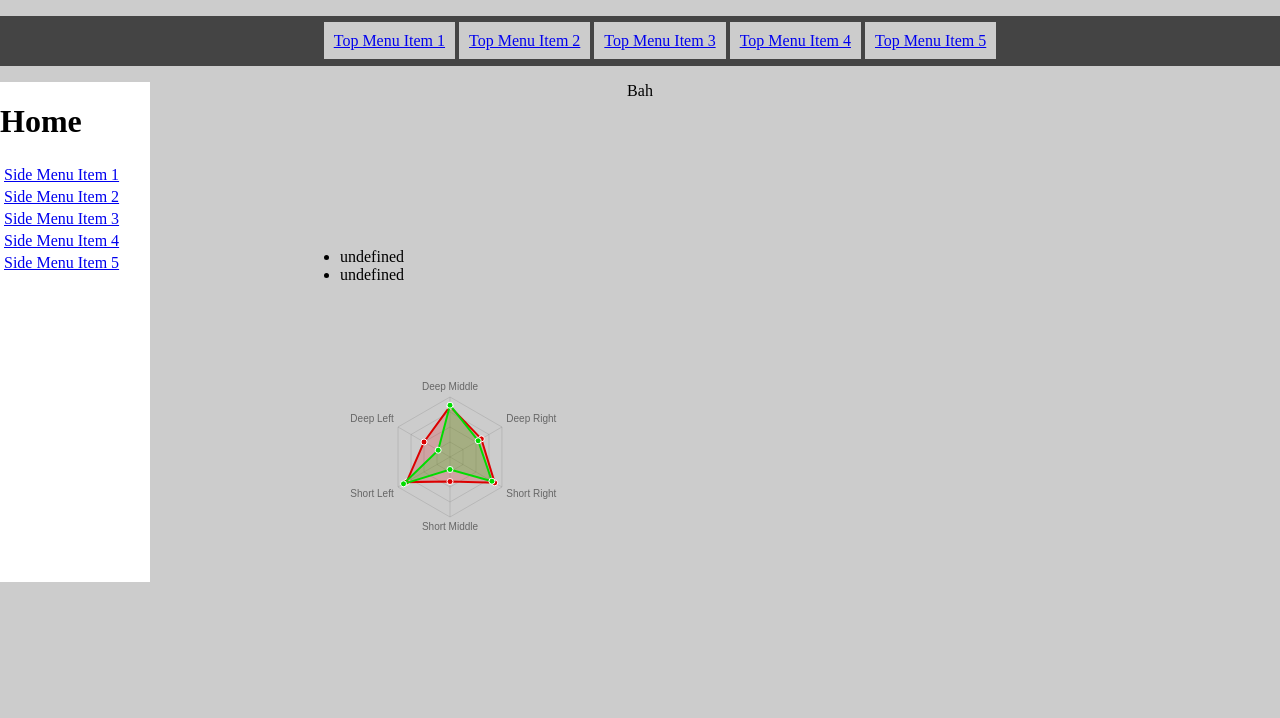
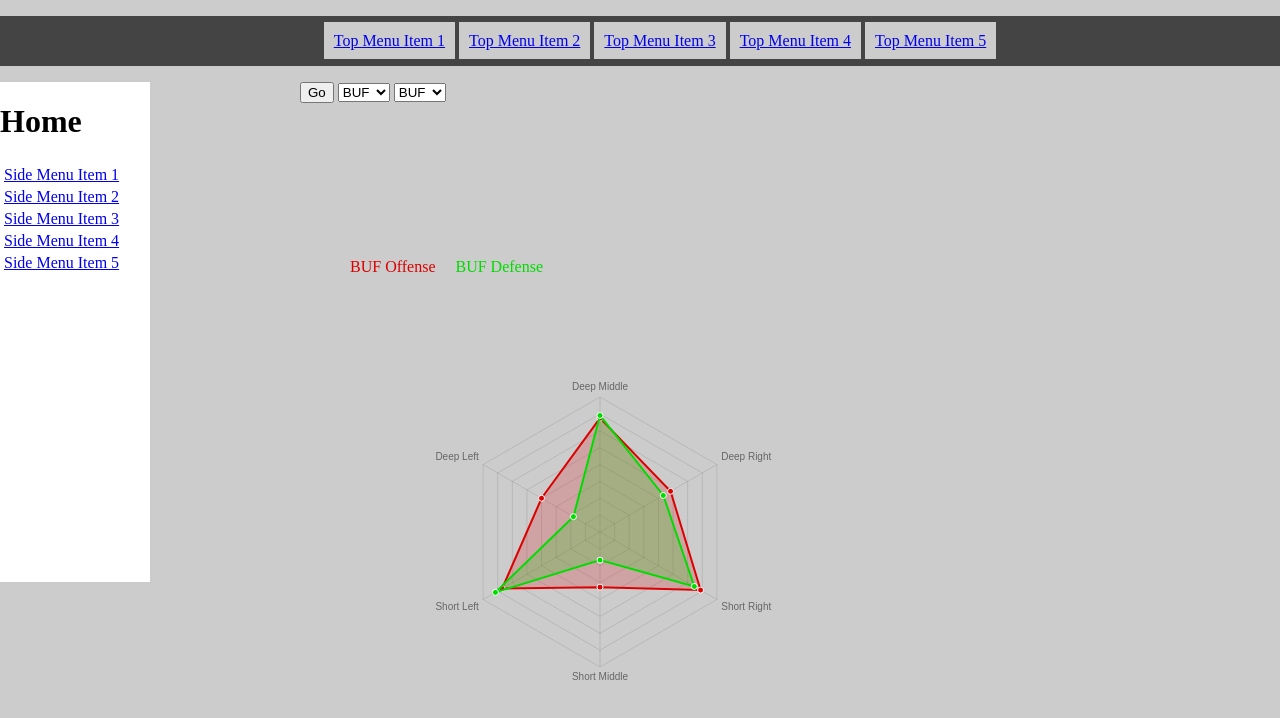
Before and after one commit to alk3ckwd/alk3ckwd.github.io, a plain HTML site: page index.html in a window 1280 px wide. Drawn offline with Linux system fonts and the light colour scheme.

Commit message:
fixed versus indentifiers

```diff
--- a/index.html
+++ b/index.html
@@ -35,11 +35,10 @@
             <div id="versus"></div>
             <canvas id="chart"></canvas>
         </div>
-        <p id="test">Bah</p>
         <div class="Teams">
             <button type="button" onclick="updateChartData()">Go</button>
-            <select name = "team1" id="dropdown1" onchange="updateChartData()"></select>
-            <select name = "team2" id="dropdown2" onchange="updateChartData()"></select>
+            <select name = "OTeam" id="OTeam_Select" onchange="updateChartData()"></select>
+            <select name = "DTEAM" id="DTeam_Select" onchange="updateChartData()"></select>
         </div>
 
 
--- a/script.js
+++ b/script.js
@@ -5,8 +5,8 @@ function updateChartData(){
 	var OPassPCT = JSON.parse(OText)
 	var TeamList = Object.keys(DPassPCT);
 	//var temp = result[0];
-	var select1 = document.getElementById("dropdown1");
-	var select2 = document.getElementById("dropdown2");
+	var select1 = document.getElementById("OTeam_Select");
+	var select2 = document.getElementById("DTeam_Select");
 	var team1 = select1.options[select1.selectedIndex].text;
 	var team2 = select2.options[select2.selectedIndex].text;
 
@@ -21,24 +21,17 @@ function updateChartData(){
 	};
 
 	makeRadar(team1, data1, team2, data2);
-
 }
 
-function updateVersus(data){
+function updateVersus(tempdata){
     var legend = "<ul id=\"legend\">";
-    for (var i = 0; i < data["datasets"].length; i++) {
-        legend += "<li><div id=\"team" + i+1 + "\"></div>" +
-        data["datasets"][i]["lable"] + "</li>"
+    for (var i = 0; i < tempdata["datasets"].length; i++) {
+        legend += "<li id=\"team" + (i + 1) + "\">" +
+        tempdata["datasets"][i]["label"] + "</li>"
     };
     legend += "</ul>"
     document.getElementById("versus").innerHTML = legend;
 };
-
-    // var versus = document.createElement("P");
-    // var versus_text = document.createTextNode(team1 + " VS. " + team2)
-    // versus.appendChild(versus_text)
-    // document.getElementById("versus").appendChild(versus)
-    //document.getElementById("main").innerHTML = team1 + " VS. " + team2;
 
 function makeRadar(team1, data1, team2, data2){
     var data = {
@@ -80,11 +73,11 @@ $(document).ready(function(){
 	var result = Object.keys(DPassPCT);
 	for (var i = 0; i < result.length; i++) {
 		var option = $('<option></option>').text(result[i]);
-		$('#dropdown1').append(option);
+		$('#OTeam_Select').append(option);
 	};
 	for (var i = 0; i < result.length; i++) {
 		var option = $('<option></option>').text(result[i]);
-		$('#dropdown2').append(option);
+		$('#DTeam_Select').append(option);
 	};
 	updateChartData();
 });
--- a/style.css
+++ b/style.css
@@ -11,6 +11,8 @@ and open the template in the editor.
     position: absolute;
     top: 150px;
     text-align: center;
+    width: 600px;
+    height: 300px;
 
 }
 body {
@@ -22,7 +24,6 @@ body {
 #topmenu li {
     list-style: none;
     display: inline;
-    text-align: center;
     padding: 10px;
     background-color: #ccc;
 }
@@ -71,12 +72,23 @@ body {
     margin-top: 150px;
 }
 
-#test {
-    text-align: center;
-}
-
-.teams {
+.Teams {
     position: absolute;
     left: 150px;
     margin-left: 150px;
 }
+
+#legend li {
+    list-style: none;
+    display: inline-block;
+    text-align: center;
+    padding: 10px;
+}
+
+#team1 {
+    color: rgba(220,0,0,1);
+}
+
+#team2 {
+    color: rgba(0,220,0,1);
+}
```
